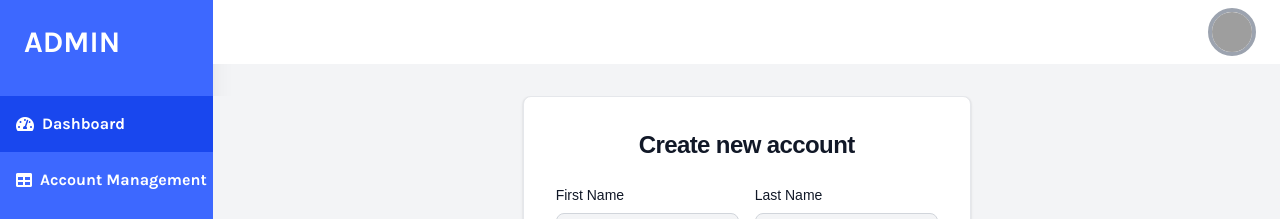
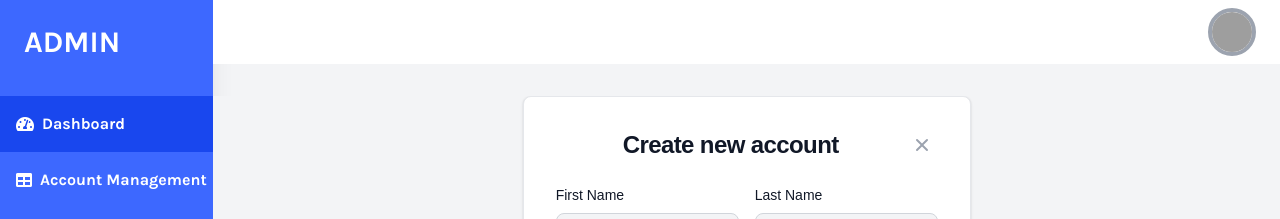
Before and after one commit to godjulius/magicpost, a React (Create React App) app in the folder frontend/: page /admin/CreateAccount in a window 1280 px wide. Shown: the top 219 px of the page. Built offline with nearby package versions, Linux system fonts and the light colour scheme; no server answers; grey boxes are pictures that could not be loaded.

Commit message:
Update createAccount

```diff
--- a/frontend/src/CreateAccount/createAccount.js
+++ b/frontend/src/CreateAccount/createAccount.js
@@ -1,5 +1,6 @@
 import React, { useState, useEffect } from "react";
 import axios from "axios";
+import { Link } from "react-router-dom";
 
 function CreateAccount() {
   const [daysInMonth, setDaysInMonth] = useState(31);
@@ -101,9 +102,30 @@
       <div className="flex flex-col items-center justify-center px-6 py-8 mx-auto lg:py-0">
         <div className="w-full bg-white rounded-lg shadow border md:mt-0 sm:max-w-md xl:p-0">
           <div className="p-6 space-y-4 md:space-y-6 sm:p-8">
-            <h1 className="text-xl text-center font-bold leading-tight tracking-tight text-gray-900 md:text-2xl">
-              Create new account
-            </h1>
+            <div className="flex items-center">
+              <h1 className="text-xl text-center font-bold leading-tight tracking-tight text-gray-900 md:text-2xl flex-1">
+                Create new account
+              </h1>
+              <button
+                type="button"
+                className="text-gray-400 bg-transparent hover:bg-gray-200 hover:text-gray-900 rounded-lg text-sm p-1.5 ml-auto inline-flex items-center"
+              >
+                <Link to="/admin/AccountManagement">
+                  <svg
+                    class="w-5 h-5"
+                    fill="currentColor"
+                    viewBox="0 0 20 20"
+                    xmlns="http://www.w3.org/2000/svg"
+                  >
+                    <path
+                      fill-rule="evenodd"
+                      d="M4.293 4.293a1 1 0 011.414 0L10 8.586l4.293-4.293a1 1 0 111.414 1.414L11.414 10l4.293 4.293a1 1 0 01-1.414 1.414L10 11.414l-4.293 4.293a1 1 0 01-1.414-1.414L8.586 10 4.293 5.707a1 1 0 010-1.414z"
+                      clip-rule="evenodd"
+                    ></path>
+                  </svg>
+                </Link>
+              </button>
+            </div>
             <form
               className="space-y-4 md:space-y-6"
               action="#"
--- a/frontend/src/admin/AccountManagement.js
+++ b/frontend/src/admin/AccountManagement.js
@@ -58,7 +58,7 @@
   const currentEmployees = employees.slice(startIndex, endIndex);
 
   return (
-    <div className="w-full h-screen overflow-x-hidden border-t flex flex-col">
+    <div className="w-full h-screen overflow-x-hidden border-t flex flex-col font-custom-sans-serif">
       <main className="w-full flex-grow p-6">
         <div>
           <h1 className="text-3xl font-semibold mb-4">User Table</h1>
```
Also changed, not shown: 1 other file (tests, documents, lock files or other folders).
